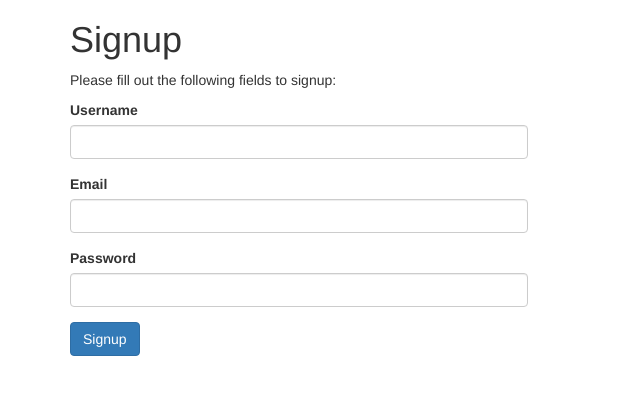
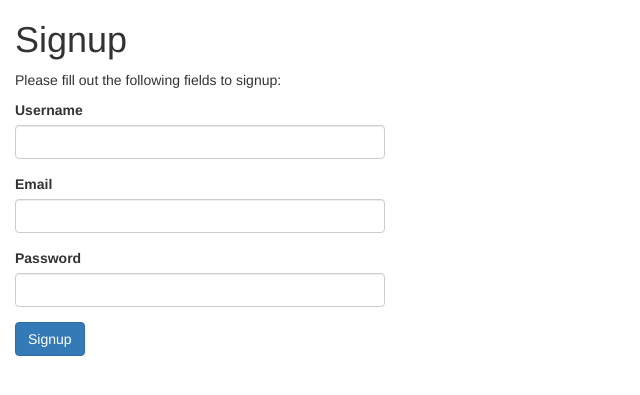
Before and after one commit to cheeseq/exelo-test-job, a Yii app: template views/user/signup.php in a window 1280 px wide. Shown: the top 395 px of the page, without its empty margins (0-640 px from the left). Run offline with PHP 8.4 and a stand-in for Yii, Linux system fonts and the light colour scheme; the template is opened without the code that fills it, so the values that code supplies are empty; form fields are guessed from the names that the template uses; some libraries are stand-ins or nearby versions.

Commit message:
cosmetic css fixes

```diff
--- a/views/layouts/main.php
+++ b/views/layouts/main.php
@@ -22,7 +22,7 @@ AppAsset::register($this);
 </head>
 <body>
     <?php $this->beginBody() ?>
-    <div class="container">
+    <div class="container col-sm-12 col-md-9">
         <?= $content ?>
     </div>
 
--- a/web/css/site.css
+++ b/web/css/site.css
@@ -226,7 +226,7 @@ img{ max-width:100%;}
 	width: 33px;
 	padding-top: 5px ;
 }
-.messaging { padding: 0 0 50px 0; width: 60%;
+.messaging { padding: 0 0 50px 0;
 	margin: 0 auto;}
 .msg_history {
 	height: 516px;
```
